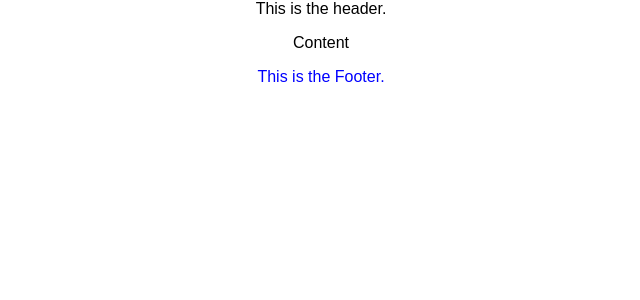
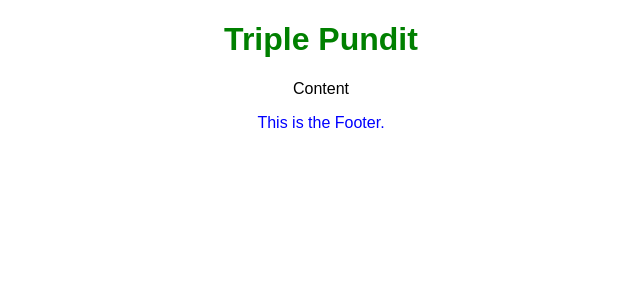
Before and after one commit to o3world/3P, a React (Create React App) app: page / in a window 1280 px wide. Shown: the top 300 px of the page, without its empty margins (319-959 px from the left). Built offline with nearby package versions, Linux system fonts and the light colour scheme.

Commit message:
TP-3 Makes Header component functional. Adds CSS file to same.

```diff
--- a/src/App.js
+++ b/src/App.js
@@ -1,7 +1,7 @@
 import React, { Component } from 'react';
 import logo from './logo.svg';
 import './App.css';
-import Header from "./components/Header";
+import Header from "./components/Header/Header";
 import Footer from "./components/Footer/Footer";
 
 class App extends Component {
--- a/src/components/Header.js
+++ /dev/null
@@ -1,11 +0,0 @@
-import React, { Component } from 'react';
-
-class Header extends Component {
-    render() {
-        return (
-            <header>This is the header.</header>
-        );
-    }
-}
-
-export default Header;
--- /dev/null
+++ b/src/components/Header/Header.css
@@ -0,0 +1,3 @@
+header {
+    color: green;
+}
--- /dev/null
+++ b/src/components/Header/Header.js
@@ -0,0 +1,12 @@
+import React from 'react';
+import './Header.css';
+
+const Header = (props) => {
+    return (
+        <header>
+            <h1>{props.site_title}</h1>
+        </header>
+    );
+};
+
+export default Header;
```
